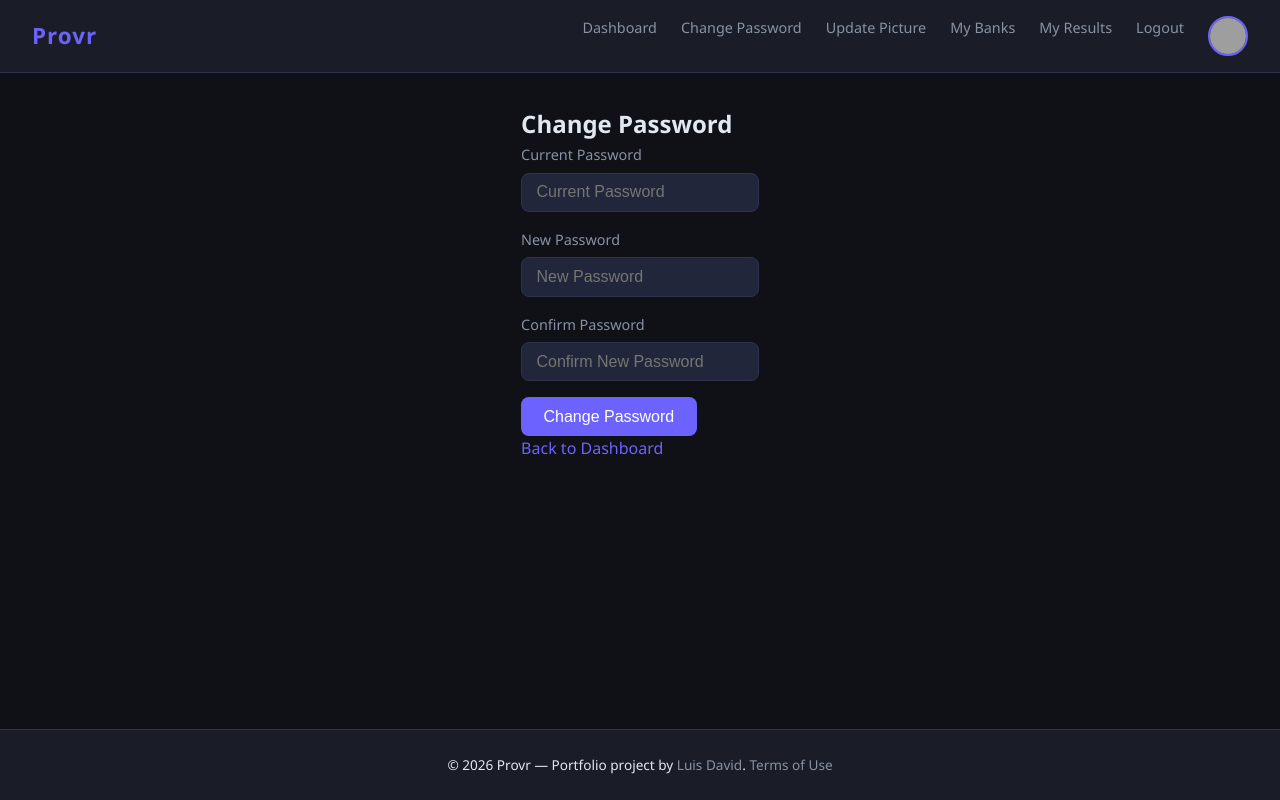
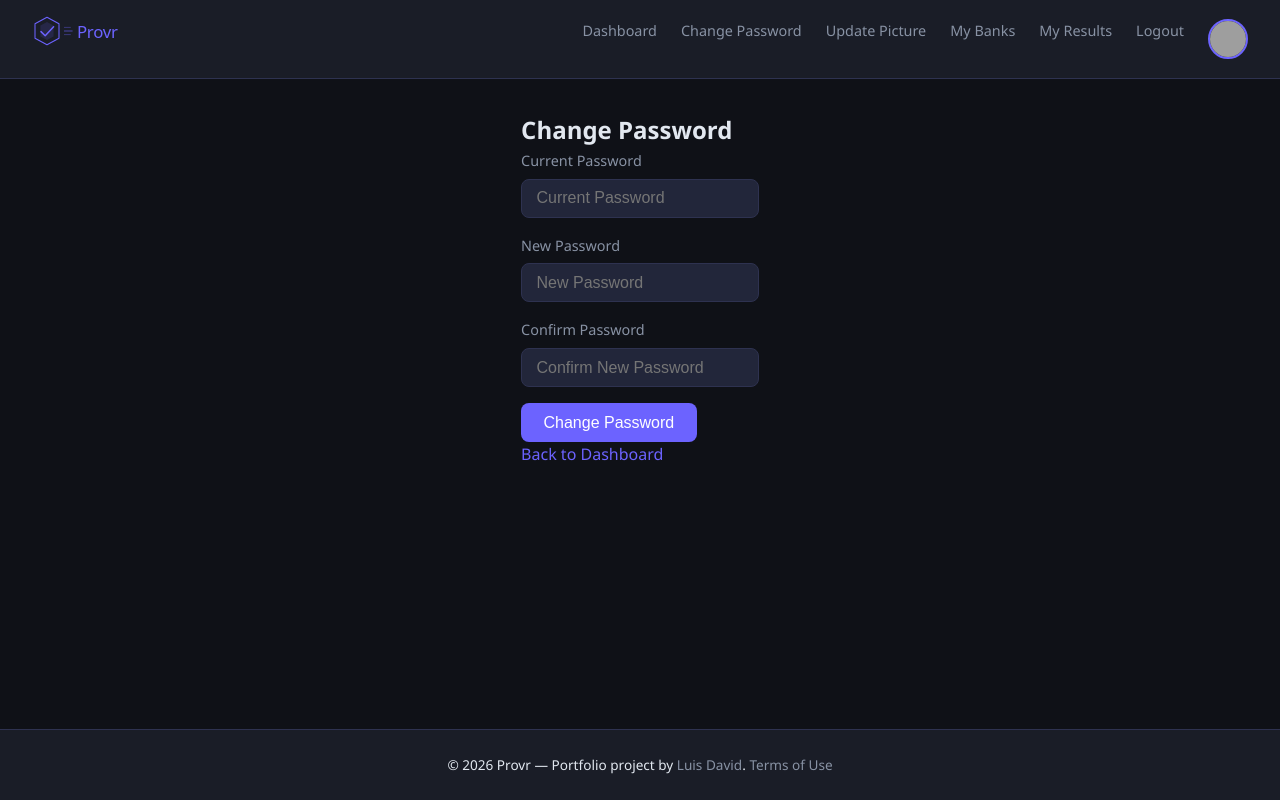
Before and after one commit to LuisDavidMSilva/provr, a Flask app: page /auth/change-password in a window 1280 px wide. Run offline with Flask 3, Linux system fonts and the light colour scheme; the visitor is signed in with stand-in values (Sample User, id 1); some libraries are stand-ins or nearby versions; grey boxes are pictures that could not be loaded.

Commit message:
feat: add provr logo and favicons
- Add SVG logo and PNG favicons to static assets

- Update navbar and README to use the new logo

- Update in use-cases diagram

```diff
--- a/app/templates/base.html
+++ b/app/templates/base.html
@@ -5,13 +5,17 @@
     <meta charset="UTF-8">
     <meta name="viewport" content="width=device-width, initial-scale=1.0">
     <title>{% block title %}Provr{% endblock %}</title>
+    <link rel="icon" type="image/png" sizes="32x32" href="{{ url_for('static', filename='img/provr_favicon_32.png') }}">
+    <link rel="icon" type="image/png" sizes="64x64" href="{{ url_for('static', filename='img/provr_favicon_64.png') }}">
     <link rel="stylesheet" href="{{ url_for('static', filename='css/main.css') }}">
 </head>
 
 <body>
 
     <nav class="navbar">
-        <a href="{{ url_for('quiz.index') }}" class="navbar-brand">Provr</a>
+        <a href="{{ url_for('quiz.index') }}" class="navbar-brand">
+            <img src="{{ url_for('static', filename='img/provr_logo.svg') }}" alt="Provr" height="36">
+        </a>
         <div class="navbar-links">
             {% if current_user.is_authenticated %}
             <a href="{{ url_for('quiz.index') }}">Dashboard</a>
@@ -45,7 +49,8 @@
     <script src="{{ url_for('static', filename='js/main.js') }}"></script>
 
     <footer>
-        <p>© 2026 Provr — Portfolio project by <a href="https://github.com/LuisDavidMSilva">Luis David</a>. <a href="{{ url_for('terms') }}">Terms of Use</a></p>
+        <p>© 2026 Provr — Portfolio project by <a href="https://github.com/LuisDavidMSilva">Luis David</a>. <a
+                href="{{ url_for('terms') }}">Terms of Use</a></p>
     </footer>
 </body>
 
```
Also changed, not shown: docs/use-cases.md (+1 -1 lines), README.md, app/static/img/provr_favicon_32.png (added), app/static/img/provr_favicon_64.png (added), app/static/img/provr_logo.svg (added).
